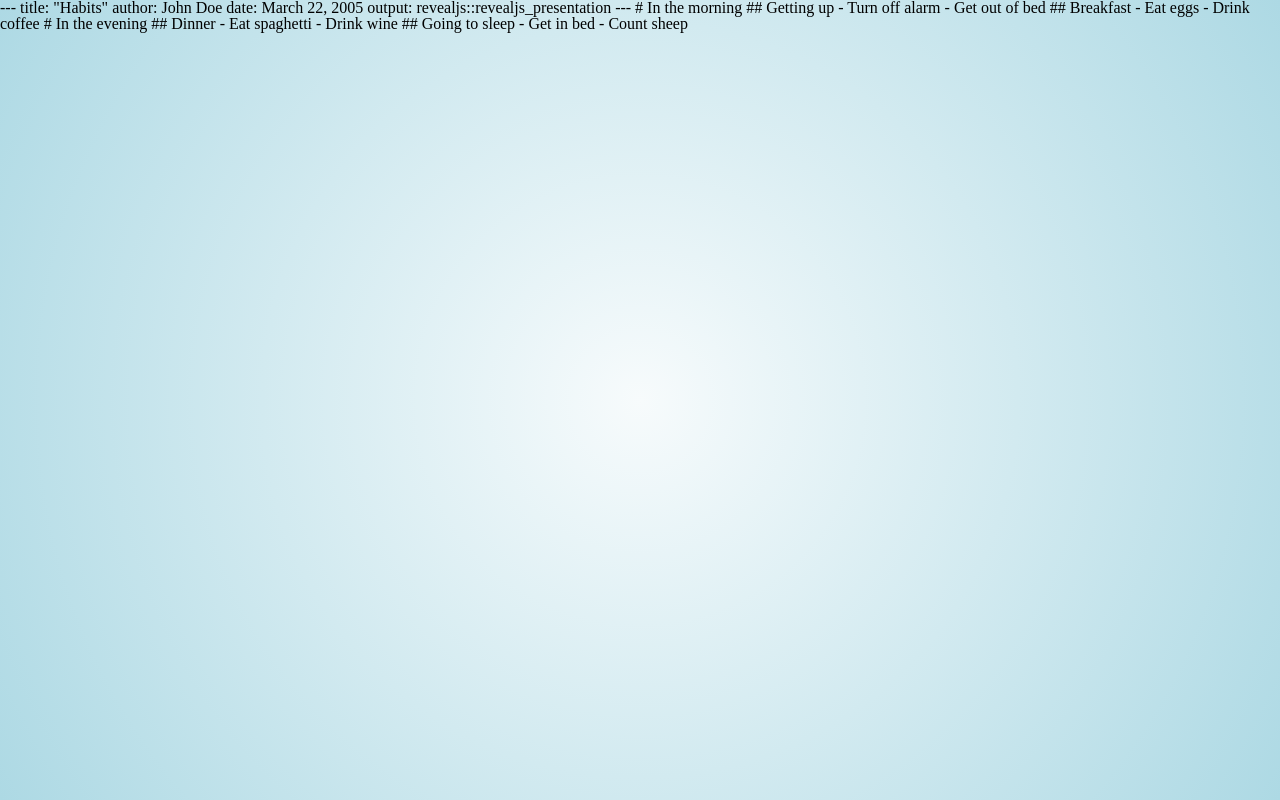
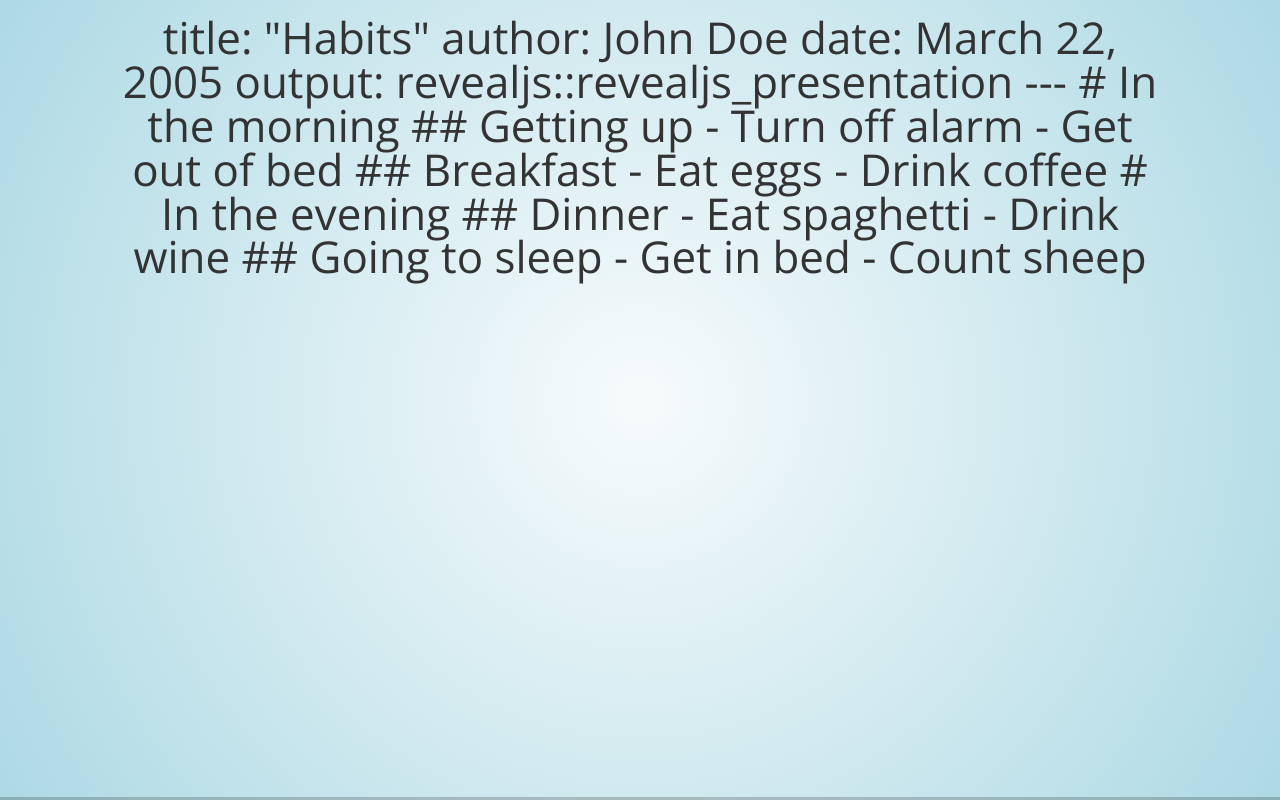
Before and after one commit to woltergw/woltergw.github.io, a website: page index.html in a window 1280 px wide. Drawn offline with nearby package versions, Linux system fonts and the light colour scheme.

Commit message:
Update index.html

```diff
--- a/index.html
+++ b/index.html
@@ -23,8 +23,9 @@
 		</script>
 	</head>
 	<body>
+	<div class="reveal">
+  	<div class="slides">
 
-			---
 title: "Habits"
 author: John Doe
 date: March 22, 2005
@@ -54,9 +55,9 @@ output: revealjs::revealjs_presentation
 
 - Get in bed
 - Count sheep
-			</div>
-		</div>
-
+  </div>
+</div>
+		<script src="lib/js/head.min.js"></script>
 		<script src="js/reveal.js"></script>
 
 		<script>
```
